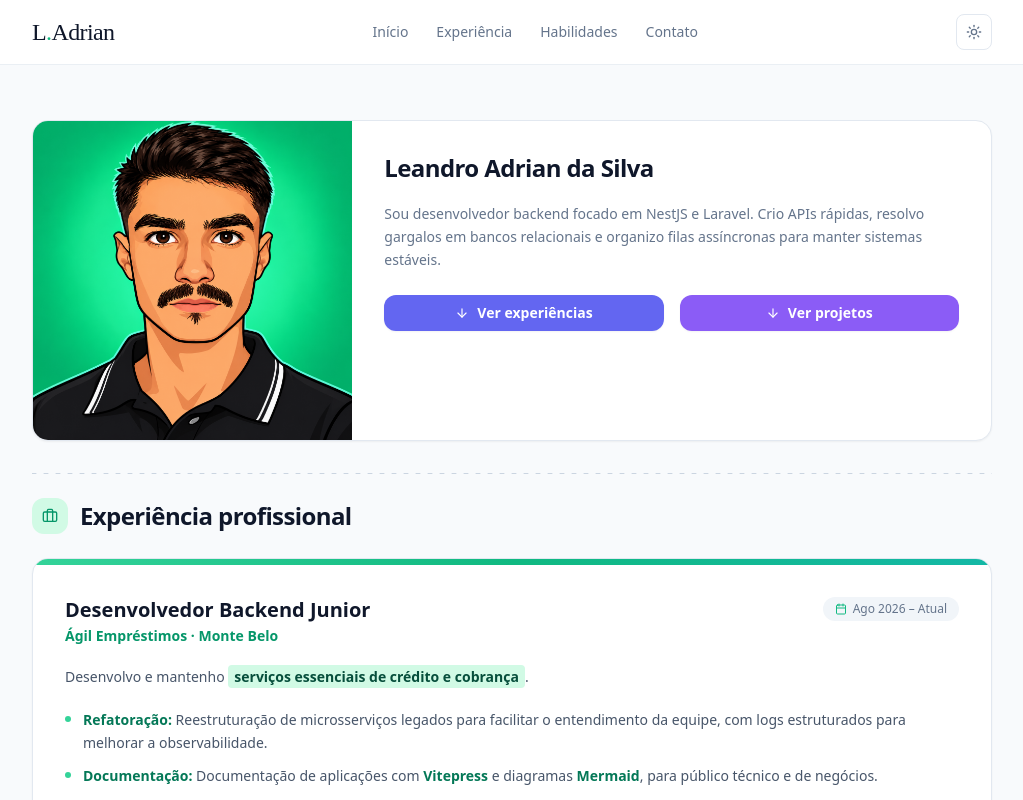
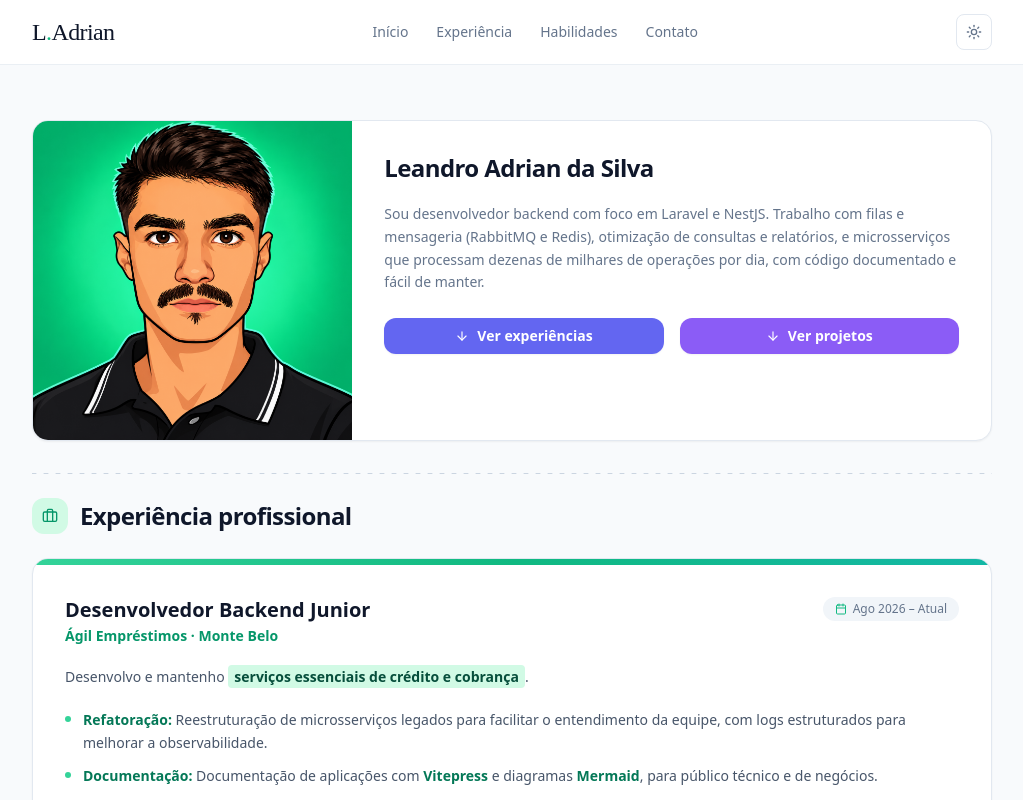
Before and after one commit to lezzin/lezzin.github.io, a Vue app: page / in a window 1280 px wide. Shown: the top 800 px of the page, without its empty margins (128-1151 px from the left). Built offline with nearby package versions, Linux system fonts and the light colour scheme.

Commit message:
feat - update presentation

```diff
--- a/src/features/hero/components/HeroSection.vue
+++ b/src/features/hero/components/HeroSection.vue
@@ -8,17 +8,13 @@ import Card from '../../../components/common/Card.vue'
   <section id="home" class="pt-2 pb-2">
     <Card title="Leandro Adrian da Silva" image-position="left">
       <template #image>
-        <img
-          src="/profile.png"
-          alt="Foto de perfil de Leandro Adrian"
-          class="object-cover aspect-square"
-        />
+        <img src="/profile.png" alt="Foto de perfil de Leandro Adrian" class="object-cover aspect-square" />
       </template>
 
       <p class="text-sm leading-relaxed text-slate-500 dark:text-slate-400">
-        Sou desenvolvedor backend focado em <span class="markdown">NestJS e Laravel</span>. Crio
-        APIs rápidas, resolvo gargalos em bancos relacionais e organizo filas assíncronas para
-        manter sistemas estáveis.
+        Sou desenvolvedor backend com foco em Laravel e NestJS. Trabalho com filas e mensageria (RabbitMQ e Redis),
+        otimização de consultas e relatórios, e microsserviços que processam dezenas de milhares de operações por dia,
+        com código documentado e fácil de manter.
       </p>
 
       <div class="grid md:grid-cols-2 gap-4 mt-6">
```
